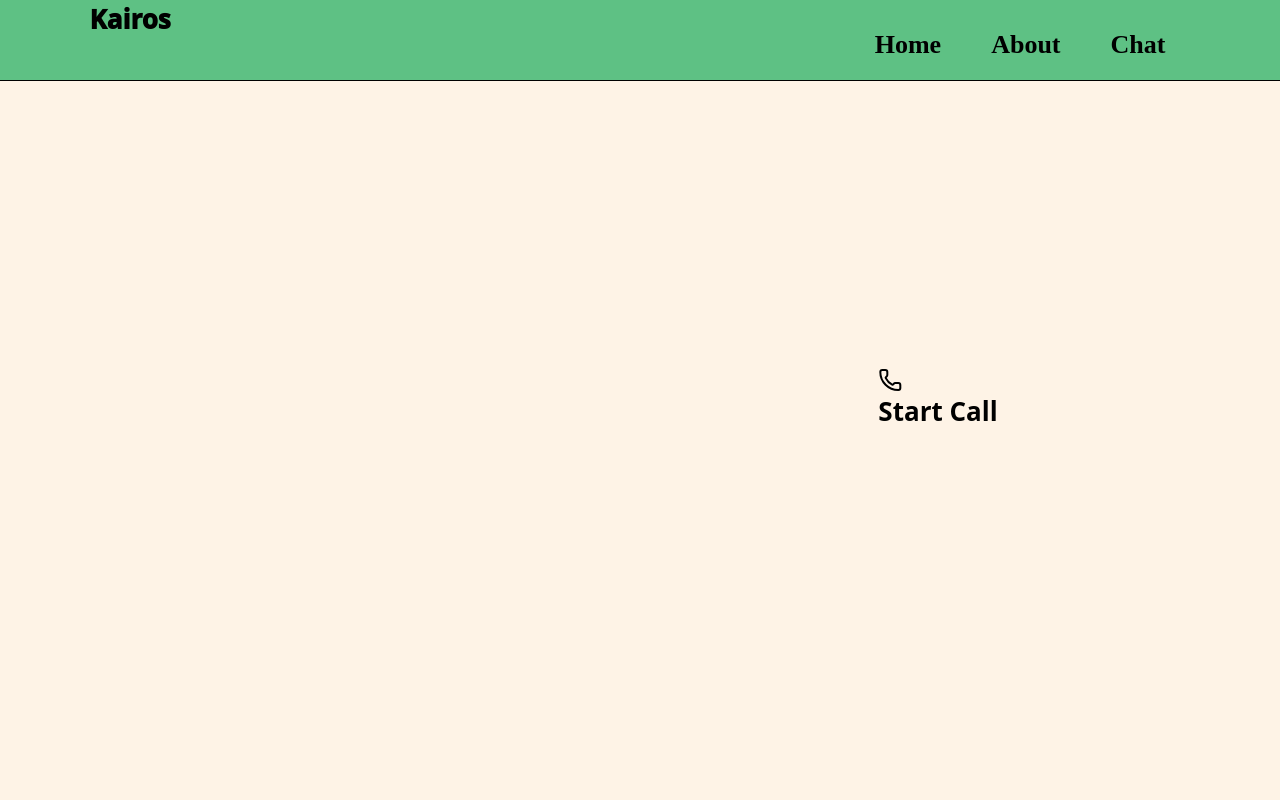
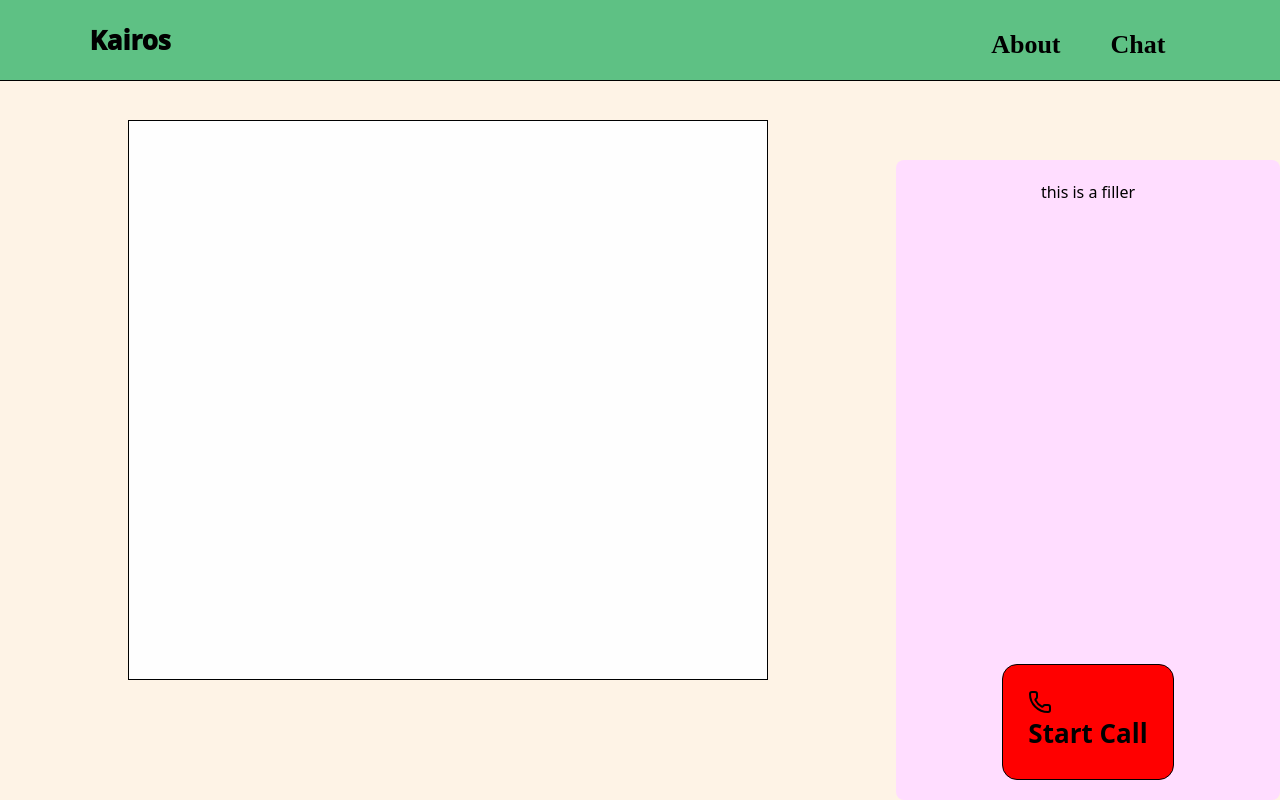
Before and after one commit to marismith79/Kairos, a React (Vite) app in the folder client/: page /chat in a window 1280 px wide. Built offline with nearby package versions, Linux system fonts and the light colour scheme; what hume would draw is missing.

Commit message:
Basic formatting changes

```diff
--- a/client/src/App.css
+++ b/client/src/App.css
@@ -3,10 +3,6 @@
   padding: 0;
   margin: 0;
   background-color: #fef3e6;
-}
-
-.body {
-  background-color: red;
 }
 
 .page-header {
@@ -15,7 +11,7 @@
   margin-top: 0%;
   display: flex;
   flex-direction: column;
-  text-align: left;
+  text-align: center;
   justify-content: center;
   min-height: 10vh;
   font-size: calc(10px + 2.5vmin);
@@ -24,9 +20,11 @@
 
 .page-content {
   font-family: nanummyeongjo;
+  margin-right: 90px;
+  margin-left: 90px;
   display: flex;
   flex-direction: column;
-  align-items: center;
+  text-align: center;
   justify-content: center;
   font-size: calc(7px + 2vmin);
   position: relative;
@@ -44,6 +42,7 @@
 
 .company-name {
   text-decoration: none;
+  /* padding-bottom: 0vh; */
   color: black;
 }
 .App-logo {
@@ -89,7 +88,7 @@
   background-color: #5EC184;
   display: flex;
   width: 100%;
-  justify-content: space-between;
+  justify-content: center; /* Center the content horizontally */
   border-bottom: 0.5px solid #000; /* Add this line for a thin bottom border */
 }
 
@@ -100,10 +99,13 @@
   padding: 0 7%;
   font-weight: 1000;
   flex-direction: row;
-  text-align: left;
   font-size: calc(10px + 2vmin);
   color: rgb(33, 5, 5);
   justify-content: center;
+  display: flex;
+  flex-direction: column;
+  justify-content: center;
+  min-height: 10vh;
 }
 
 .Header2 {
@@ -125,7 +127,7 @@
   align-items: right;
 }
 
-button {
+button{
   font-size: calc(10px + 2vmin);
   font-family: nanummyeongjo;
   font-weight: bold;
@@ -139,30 +141,63 @@ button {
   transition: background-color 0.3s ease, transform 0.3s ease;
 }
 
-button:active {
+button:active{
   /* border-bottom: 2px solid #000000; */
   transform: scale(1);
 }
 
-button:focus {
+button:focus{
   outline: none;
   /* border-bottom: 2px solid #000000; */
 }
 
-
-
-
 /************************************************************* STYLES FOR CHAT MESSGAES *************************************************************/
 .chat-container {
+  background-color: #fefefe;
   display: flex;
   justify-content: center;  /* Centers horizontally */
   align-items: center;      /* Centers vertically */
   width: 66.67%;          /* Keeps your existing width */
   margin: 0 auto;         /* Centers the container itself */
   position: absolute;
+  border: 0.5px solid #000; /* 1px border */
+  height: 70vh;           /* Static height */
+  width: 80vh;
   top: 50%;
-  left: 50%;
+  left: 35%;
   transform: translate(-50%, -50%);  /* Perfect centering */
+}
+
+.analytics-container {
+  background-color: rgb(255, 221, 255);
+  display: flex;
+  margin-top: 10vh;
+  margin-bottom: 10vh;
+  height: 80vh; /* Assuming the header height is 10vh */
+  flex-direction: column;
+  justify-content: center;
+  align-items: center;
+  width: 30%;  /* Adjust the width as needed */
+  margin-left: 20px;  /* Space between chat and analytics container */
+  padding: 20px;
+  border-radius: 8px;
+  position: absolute;
+  top: 50%;
+  right: 0;
+  transform: translateY(-50%);
+}
+
+.controls {
+  margin-top: auto;
+  padding: 0px;
+  background-color: red;
+  display: inline-block;
+  border: 1px solid black;
+  border-radius: 15px;
+  position: relative;
+  min-width: 0;
+  cursor: pointer;
+  text-align: center;
 }
 
 #chat {
@@ -172,13 +207,6 @@ button:focus {
   overflow-y: auto;
   max-height: 66vh;     /* Limit height to 80% of viewport height */
 }
-
-.controls {
-  display: flex;
-  flex: 1;
-  min-width: 0;  /* Add this to prevent expansion */
-}
-
 .chat-card {
   margin: 10px;
   border-radius: 15px;
@@ -271,11 +299,12 @@ button:focus {
 }
 
 .section-card {
-  /* background-color: rgba(94, 193, 132, 0.15);  */
   /* box-shadow: 0px 0px 8px 0px rgba(0, 0, 0, 0.1); */
-  padding: 20px;
+  padding: 10px 105px 10px 105px;
+  /* padding-left: 40px; */
   /* margin: 50px;  */
   margin-bottom: 50px;
+  margin-top: 50px;
   transition: transform 0.2s ease, box-shadow 0.2s ease;
   border-top: 0.5px solid #000;
   border-bottom: 0.5px solid #000;
--- a/client/src/App.tsx
+++ b/client/src/App.tsx
@@ -26,7 +26,7 @@ function App() {
       <Switch>
         <Route path="/about" component={About} />
         <Route path="/chat" component={Chat} />
-        <Route path="/home" component={Body} />
+        <Route path="/" component={Body} />
       </Switch>
     </div>
   );
--- a/client/src/components/Controls.tsx
+++ b/client/src/components/Controls.tsx
@@ -30,7 +30,7 @@ export default function Controls({ onEndCall }: ControlsProps) {
           initial={{ y: "100%", opacity: 0 }}
           animate={{ y: 0, opacity: 1 }}
           exit={{ y: "100%", opacity: 0 }}
-          className={"p-4 bg-card border border-border rounded-lg shadow-sm flex items-center gap-4"}
+          className={"p-4 bg-card border border-border rounded-lg shadow-sm flex items-center "}
         >
           {/* <Toggle pressed={!isMuted} onPressedChange={() => (isMuted ? unmute() : mute())}>
             {isMuted ? <MicOff className={"size-4"} /> : <Mic className={"size-4"} />}
@@ -41,7 +41,7 @@ export default function Controls({ onEndCall }: ControlsProps) {
           </div> */}
 
           <Button
-            className={"flex items-center gap-1"}
+            className={"flex items-center"}
             onClick={() => {
               disconnect();  // Disconnect the call
               onEndCall();   // Call the provided onEndCall handler
@@ -49,7 +49,7 @@ export default function Controls({ onEndCall }: ControlsProps) {
             variant={"destructive"}
           >
             <span>
-              <Phone className={"size-4 opacity-50"} strokeWidth={2} stroke={"currentColor"} />
+              <Phone className={"size-5 opacity-50"} strokeWidth={2} stroke={"currentColor"} />
             </span>
             <span>End Call</span>
           </Button>
--- a/client/src/components/Header.tsx
+++ b/client/src/components/Header.tsx
@@ -6,17 +6,12 @@ export function Header() {
   return (
     <header className="header-container" >
       <div className="Header1">
-        <Link href="/home" className="company-name glimmer-text">
-          <p>Kairos</p>
+        <Link href="/" className="company-name glimmer-text justify-content">
+          <h2>Kairos</h2>
         </Link>
       </div>
       <div className="Header2">
         <nav className="nav">
-        <Link href="/home">
-            <Button>
-              Home
-            </Button>
-          </Link>
           <Link href="/about">
             <Button>
               About
--- a/client/src/pages/About.tsx
+++ b/client/src/pages/About.tsx
@@ -10,7 +10,7 @@ export default function About() {
   return (
     <div className="section-container">
       <section className="section-card">
-        <h1 className="page-header">About Us</h1>
+        <h1 className="page-header">About</h1>
         <p className="page-content">
           Kairos enables crisis care counselors to do what they do best–be a comforting voice to individuals in crisis. We're building real-time voice AI analytics into crisis calls to reduce counselor burnout and improve call quality.
         </p>
--- a/client/src/pages/Chat.tsx
+++ b/client/src/pages/Chat.tsx
@@ -2,7 +2,7 @@ import { useEffect, useState } from "react";
 import { humeService } from "../humeService";
 // import ChatCard from "../components/ChatCard";
 import Controls from "../components/Controls";
-import StartCall from "../components/StartCall";
+// import StartCall from "../components/StartCall";
 
 export default function Chat() {
   const [messages, setMessages] = useState<any[]>([]);
@@ -28,14 +28,19 @@ export default function Chat() {
   }, []);
 
   return (
+   <div>
     <div className="chat-container">
       <div id="chat">
         {/* {messages.map((message, index) => (
           <ChatCard key={index} message={message} />
         ))} */}
       </div>
+    </div>
+    <div className="analytics-container">
+      <p> this is a filler</p>
       <Controls onEndCall={handleEndCall} />
       {/* <StartCall /> */}
     </div>
+  </div>
   );
 }
```
